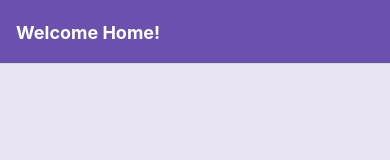
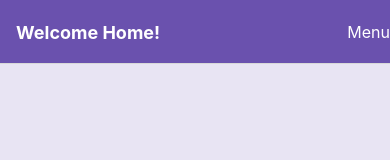
Before and after one commit to Praizee/rn-navigation, a React Native app: screen / in a window 390 px wide. Shown: the top 160 px of the page. Built offline with nearby package versions, Linux system fonts and the light colour scheme.

Commit message:
Update App.js

```diff
--- a/App.js
+++ b/App.js
@@ -13,17 +13,14 @@ export default function App() {
         initialRouteName="Home"
         screenOptions={{
           headerStyle: { backgroundColor: "#6a51ae" },
+          headerTitleStyle: { fontWeight: "bold" },
           headerTintColor: "#fff",
-          headerTitleStyle: { fontWeight: "bold" },
-          //headerRight doesn't display for some reason
-          headerRight: () => {
+          contentStyle: { backgroundColor: "#e8e4f3" },
+          headerRight: () => (
             <Pressable onPress={() => alert("Menu button pressed!")}>
               <Text style={{ color: "#fff", fontSize: 16 }}>Menu</Text>
-            </Pressable>;
-          },
-          contentStyle: {
-            backgroundColor: "#e8e4f3",
-          },
+            </Pressable>
+          ),
         }}
       >
         <Stack.Screen
```
